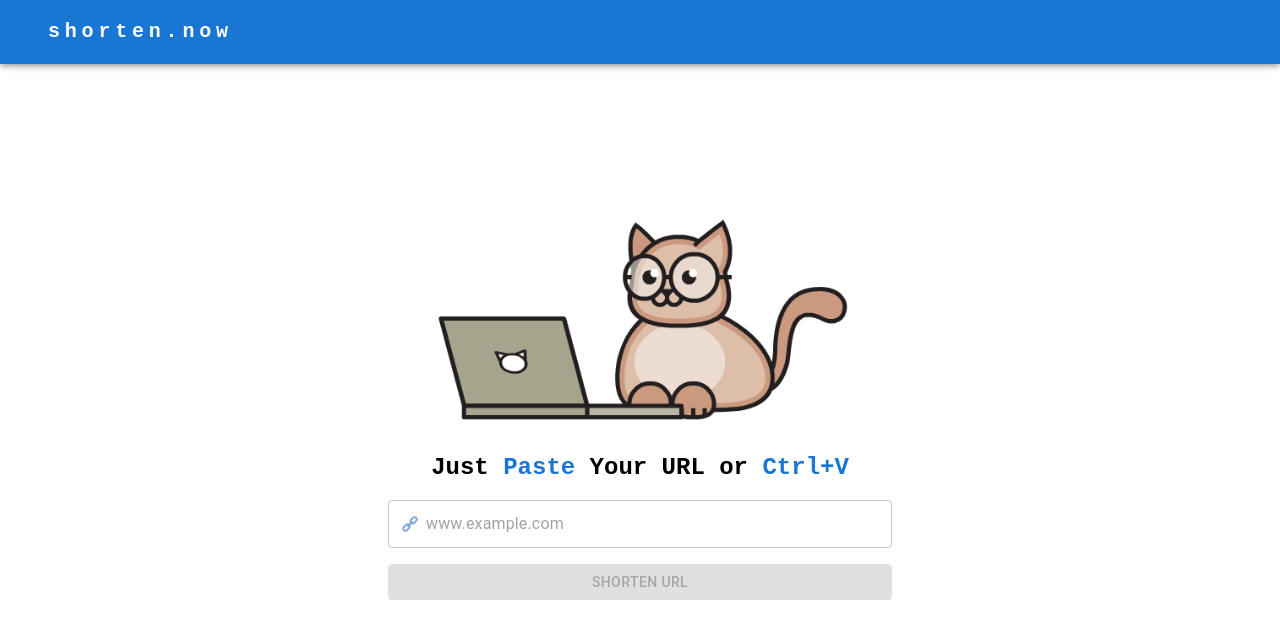
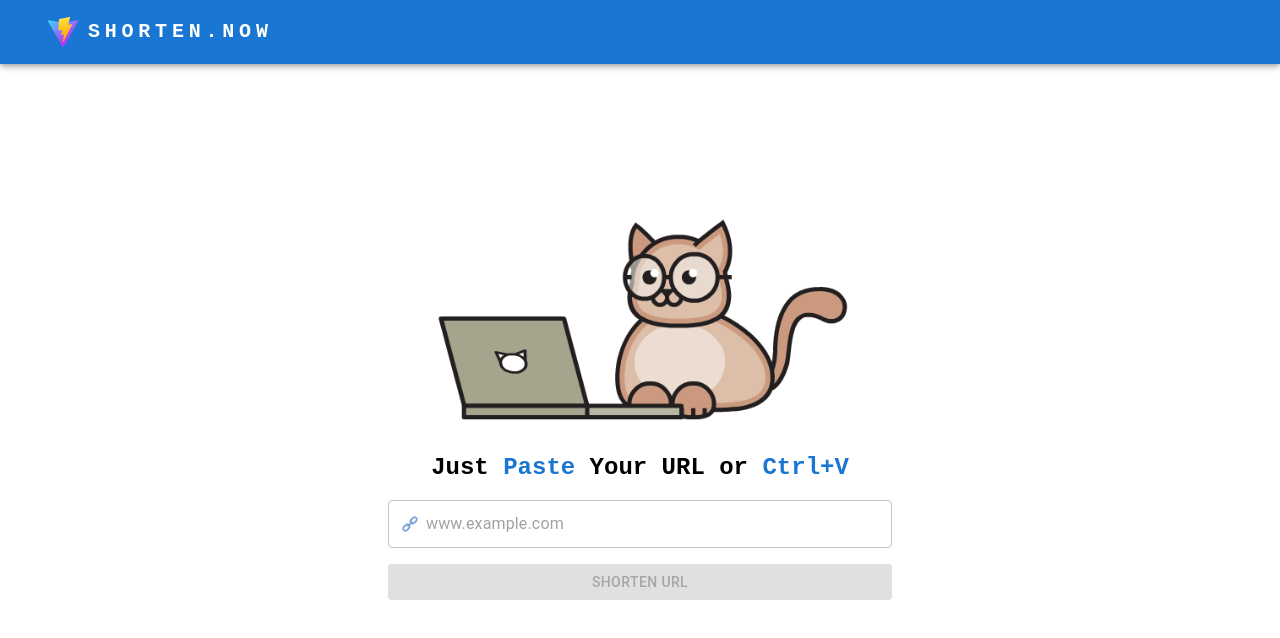
Before and after one commit to henchicky/url-shortener, a React (Vite) app in the folder url-shortener-frontend/: page / in a window 1280 px wide. Shown: the top 638 px of the page. Built offline with nearby package versions, Linux system fonts and the light colour scheme.

Commit message:
update UI

```diff
--- a/url-shortener-frontend/index.html
+++ b/url-shortener-frontend/index.html
@@ -4,7 +4,7 @@
     <meta charset="UTF-8" />
     <link rel="icon" type="image/svg+xml" href="/vite.svg" />
     <meta name="viewport" content="width=device-width, initial-scale=1.0" />
-    <title>shorten.now</title>
+    <title>SHORTEN.NOW</title>
   </head>
   <body>
     <div id="root"></div>
--- a/url-shortener-frontend/src/App.jsx
+++ b/url-shortener-frontend/src/App.jsx
@@ -33,12 +33,7 @@ function App() {
         <Route path="404" element={<PageNotFound />} />
         <Route path="*" element={<Redirect />} />
       </Routes>
-      <ToastContainer
-        position="top-right"
-        autoClose={5000}
-        closeOnClick
-        pauseOnFocusLoss
-      />
+      <ToastContainer position="top-right" autoClose={3000} closeOnClick />
       <ToastContainer />
     </div>
   );
--- a/url-shortener-frontend/src/pages/HomePage.jsx
+++ b/url-shortener-frontend/src/pages/HomePage.jsx
@@ -89,7 +89,9 @@ function Home() {
       >
         <Container maxWidth="sm" sx={{ textAlign: "center" }}>
           <img src={HommeImg} alt="home-screen-image" width="80%" />
-          <Box sx={{ display: "flex", justifyContent: "center" }}>
+          <Box
+            sx={{ display: "flex", justifyContent: "center", flexWrap: "wrap" }}
+          >
             <Typography
               variant="h5"
               sx={{
--- a/url-shortener-frontend/src/pages/NavBar.jsx
+++ b/url-shortener-frontend/src/pages/NavBar.jsx
@@ -1,15 +1,21 @@
 import { AppBar, Toolbar, Typography, Container } from "@mui/material";
+import AppIcon from "../../public/vite.svg";
 
 function NavBar() {
   return (
-    <AppBar position="fixed">
+    <AppBar position="fixed" color="primary">
       <Container maxWidth="xl">
         <Toolbar>
+          <img
+            src={AppIcon}
+            alt="S"
+            height="30px"
+            style={{ marginRight: "10px" }}
+          />
           <Typography
             variant="h6"
             noWrap
             sx={{
-              mr: 2,
               display: { xs: "flex" },
               fontFamily: "monospace",
               fontWeight: 700,
@@ -18,7 +24,7 @@ function NavBar() {
               textDecoration: "none",
             }}
           >
-            shorten.now
+            SHORTEN.NOW
           </Typography>
         </Toolbar>
       </Container>
```
Also changed, not shown: url-shortener-frontend/src/asset/app-icon.svg (added).
